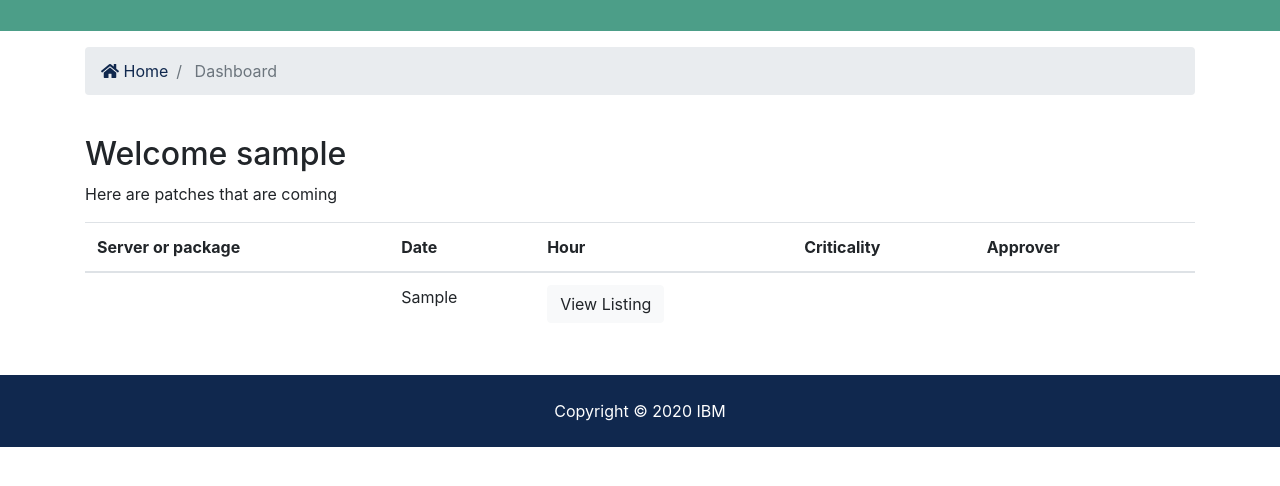
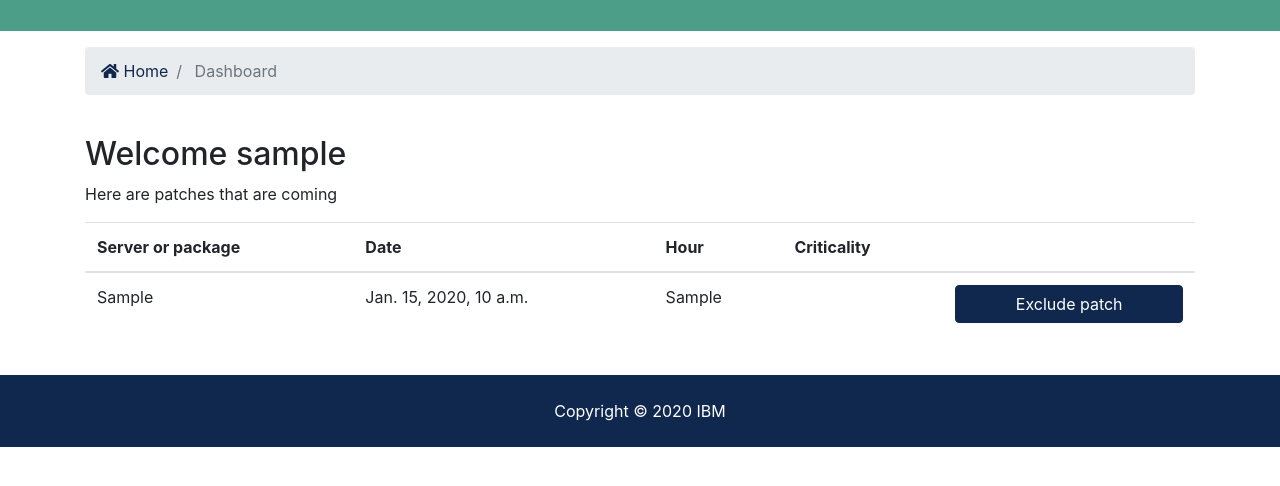
Before and after one commit to sergiornelas/riskTool, a Django app: page /accounts/dashboard in a window 1280 px wide. Shown: the part 272-758 px from the top of the page. Run offline with Django 3.2, Linux system fonts and the light colour scheme; a user stored in the database is signed in; tables that the repository leaves empty hold one stand-in row (values such as "Sample post"); some libraries are stand-ins or nearby versions.

Commit message:
agregado el exclude patch1

```diff
--- a/templates/clients/dashboard.html
+++ b/templates/clients/dashboard.html
@@ -45,17 +45,20 @@
                             <th scope="col">Date</th>
                             <th scope="col">Hour</th>
                             <th scope="col">Criticality</th>
-                            <th scope="col">Approver</th>
+                            <!-- <th scope="col">Approver</th> -->
                             <th></th>
                         </tr>
                     </thead>
                     <tbody>
                         {% for patch in patches %}
                             <tr>
+                                <td>{{ patch.server_package }}</td>
+                                <td>{{ patch.time }}</td>
+                                <td>{{ patch.criticality}}</td>
                                 <td>{{ patch.severity }}</td>
-                                <td>{{ patch.criticality}}</td>
                                 <td>
-                                    <a class="btn btn-light">View Listing</a>
+                                    <!-- <a class="btn btn-light">Exclude patch</a> -->
+                                    <button class="btn btn-primary btn-block " data-toggle="modal" data-target="#inquiryModal">Exclude patch</button>
                                 </td>
                             </tr>
                         {% endfor %}
@@ -68,4 +71,21 @@
         </div>
     </div>
 </section>
+
+  <!-- Inquiry Modal -->
+  <div class="modal fade" id="inquiryModal" role="dialog">
+    <div class="modal-dialog">
+      <div class="modal-content">
+        <div class="modal-header">
+          <h5 class="modal-title" id="inquiryModalLabel">Make An Inquiry</h5>
+          <button type="button" class="close" data-dismiss="modal">
+            <span>&times;</span>
+          </button>
+        </div>
+        <div class="modal-body">
+
+        </div>
+      </div>
+    </div>
+  </div>
 {% endblock %}
```
Also changed, not shown: exception/models.py (+13 -0 lines).
